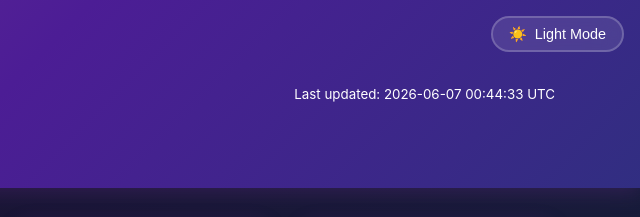
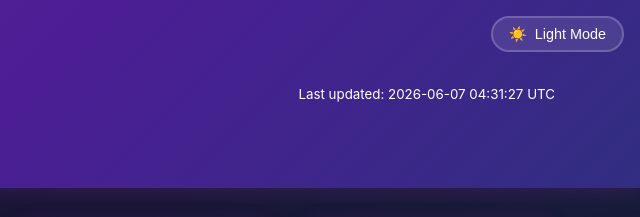
Before and after one commit to brianveldman/cloud-dashboard, a plain HTML site: page docs/index.html in a window 1280 px wide. Shown: the top 217 px of the page, 640-1280 px from the left. Drawn offline with Linux system fonts and the light colour scheme.

Commit message:
Update Cloud Dashboard - 2026-06-07 04:31:27

```diff
--- a/docs/index.html
+++ b/docs/index.html
@@ -19,7 +19,7 @@
                      <p class="mb-0"> Created by <a href="https://www.linkedin.com/in/brian-veldman">Brian Veldman</a></p>
                 </div>
                 <div class="col-md-4 text-md-end">
-                    <small>Last updated: 2026-06-07 00:44:33 UTC</small>
+                    <small>Last updated: 2026-06-07 04:31:27 UTC</small>
                 </div>
             </div>
         </div>
```
